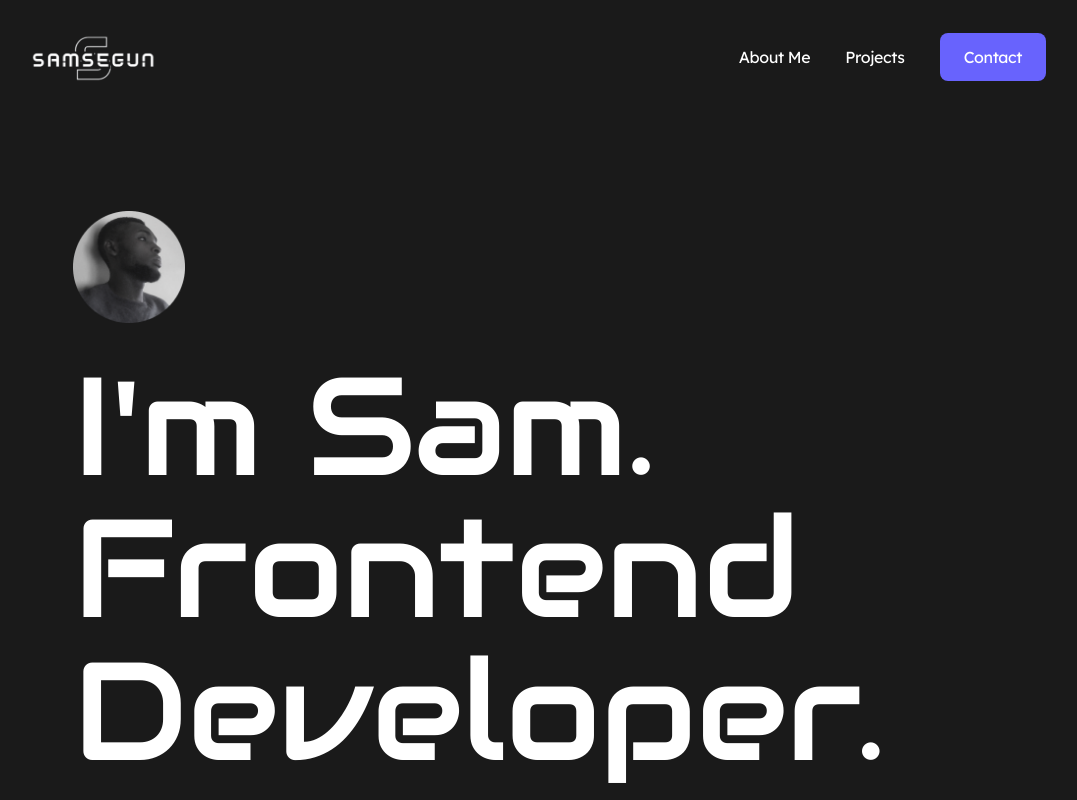
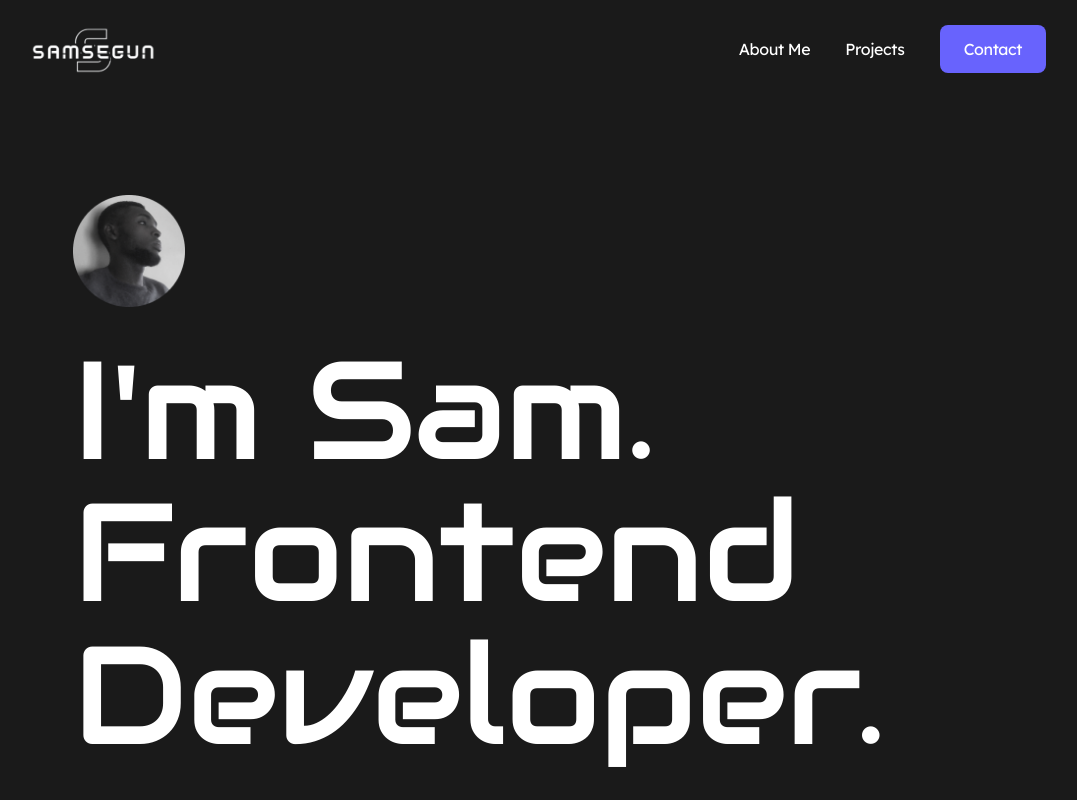
Before and after one commit to Samsegun/portfolio, a React (Vite) app: page / in a window 1280 px wide. Shown: the top 800 px of the page, without its empty margins (106-1183 px from the left). Built offline with nearby package versions, Linux system fonts and the light colour scheme.

Commit message:
navbar boxshadow bug fixed

```diff
--- a/src/components/header/header.tsx
+++ b/src/components/header/header.tsx
@@ -23,22 +23,20 @@ const Header = () => {
         setNavIsActive(false);
     }, [location]);
 
-    useEffect(() => {
-        window.addEventListener("scroll", navIsFixed);
+    // useEffect(() => {
+    window.addEventListener("scroll", navIsFixed);
 
-        // clean up might not be necessary because layout never unmounts
-        // for this website
-        return function cleanupListener() {
-            window.removeEventListener("scroll", navIsFixed);
-        };
-    }, []);
+    // clean up might not be necessary because layout never unmounts
+    // for this website
+    //     return function cleanupListener() {
+    //         window.removeEventListener("scroll", navIsFixed);
+    //     };
+    // }, []);
 
     return (
         <div
-            className={`sticky top-0 z-20 bg-[#1a1a1a] transition-all duration-300 ease-in-out ${
-                navShadow
-                    ? "shadow-navshadow py-2 md:py-4"
-                    : "shadow-none py-4 md:py-8"
+            className={`sticky top-0 z-20 bg-[#1a1a1a] transition-all duration-300 ease-in-out py-4 md:py-6 ${
+                navShadow ? "shadow-navshadow" : "shadow-none"
             }`}>
             <header className='w-11/12 mx-auto lg:w-4/5 max-w-[1920px]'>
                 <Navigation navHandler={navHandler} navIsActive={navIsActive} />
```
